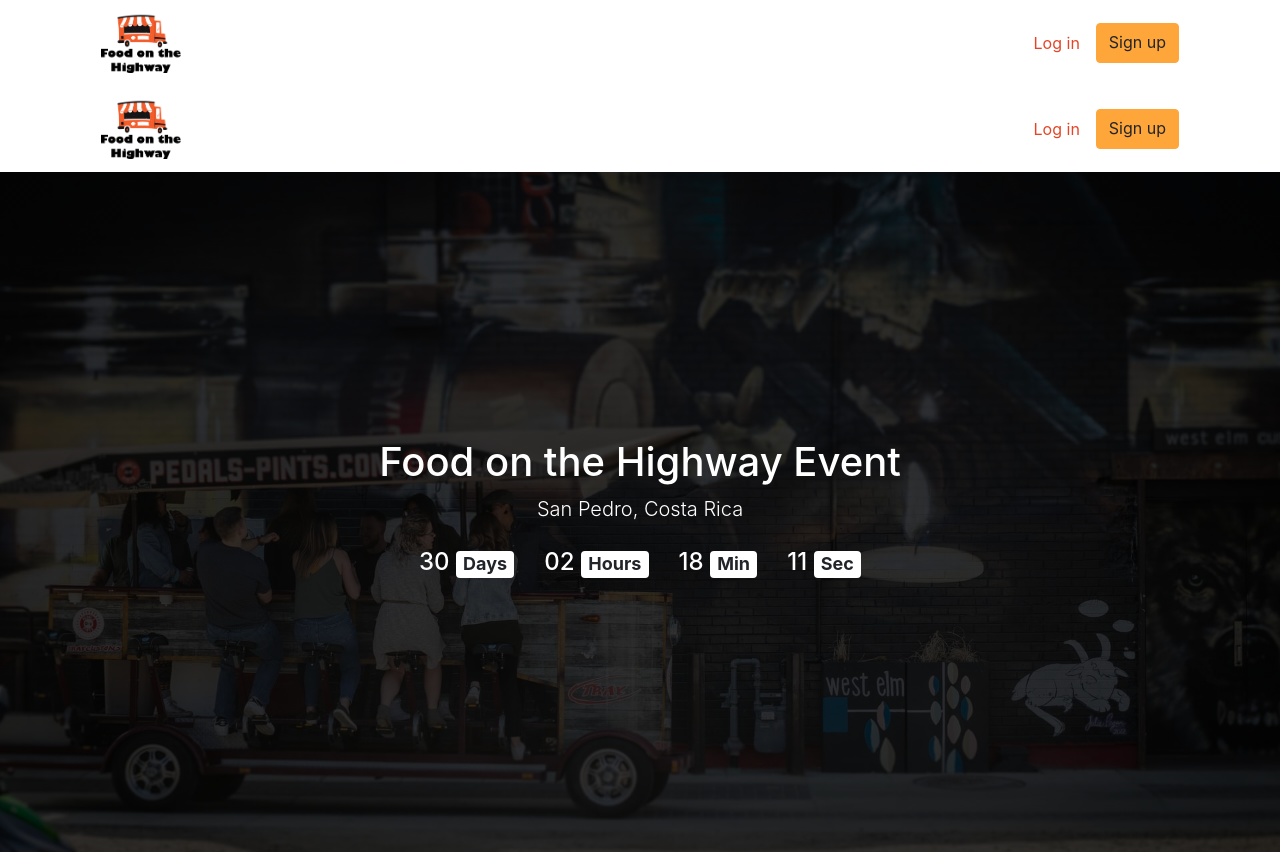
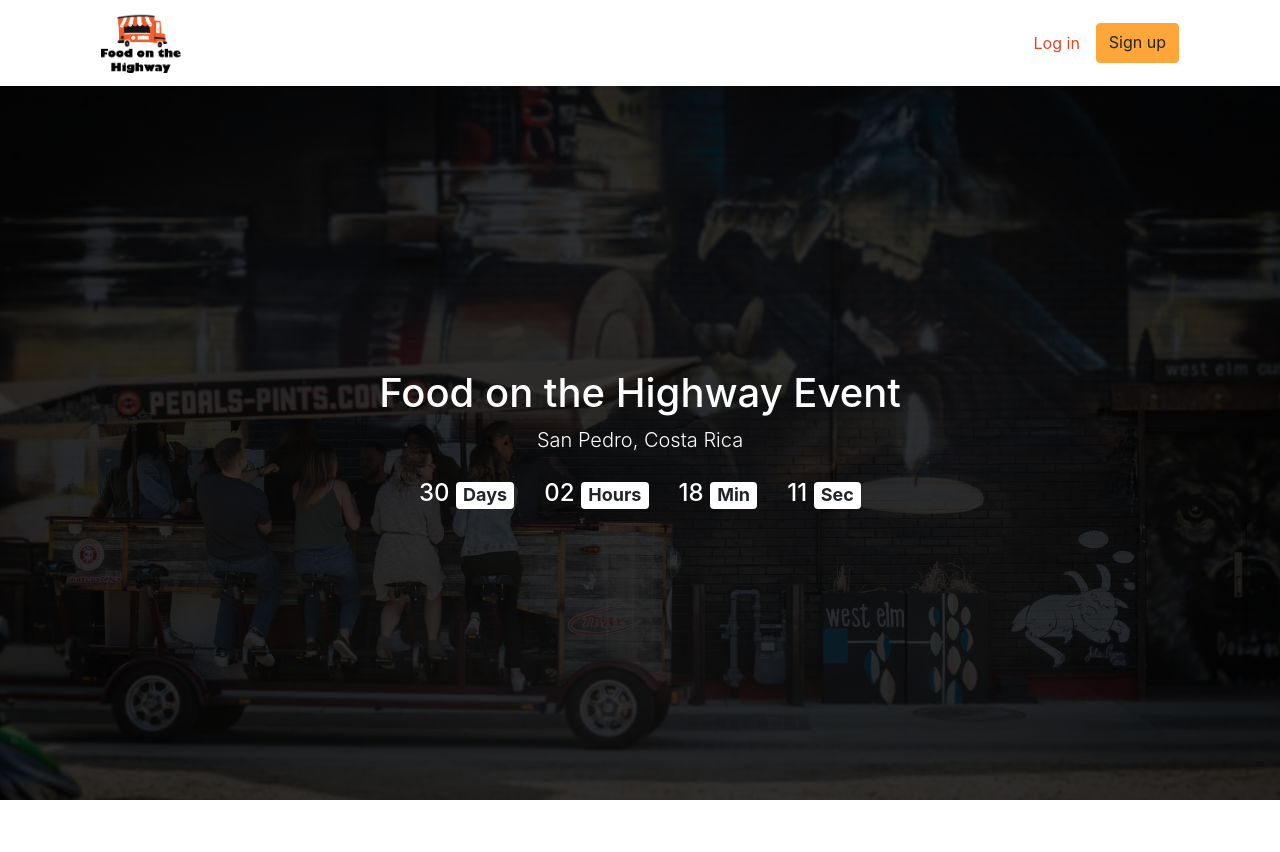
Before and after one commit to xDAVEx-ch/food-on-the-highway, a React (Create React App) app: page / in a window 1280 px wide. After the commit the page ends 800 px from the top, so only its background shows below. Built offline with nearby package versions, Linux system fonts and the light colour scheme.

Commit message:
fix(Initial page): Convert height to a calc function

```diff
--- a/src/pages/initialPage/initialPage.component.jsx
+++ b/src/pages/initialPage/initialPage.component.jsx
@@ -6,24 +6,17 @@ import Container from 'react-bootstrap/Container';
 import Row from 'react-bootstrap/Row';
 import Col from 'react-bootstrap/Col';
 
-import Header from '../../components/header/header.component';
 import CountDown from '../../components/countdown/countDown.component';
 
-/*
-TODO: There's a little scroll in reduce sizes due to height changes
-    - Create an external scss file and add media queries to eliminate
-*/
 const backgroundStyles = {
     background: `linear-gradient(rgba(0, 0, 0, 0.8), rgba(0, 0, 0, 0.8)),
                 url(${initialPageBanner}) center / cover`,
-    height: '85vh',
-    overflow: 'hidden'
+    height: 'calc(100vh - 86px)', //Header height == 86px
 };
 
 const InitialPage = () => {
     return (
         <>
-            <Header />
             <Container
                 className='d-flex flex-column justify-content-center'
                 fluid
```
